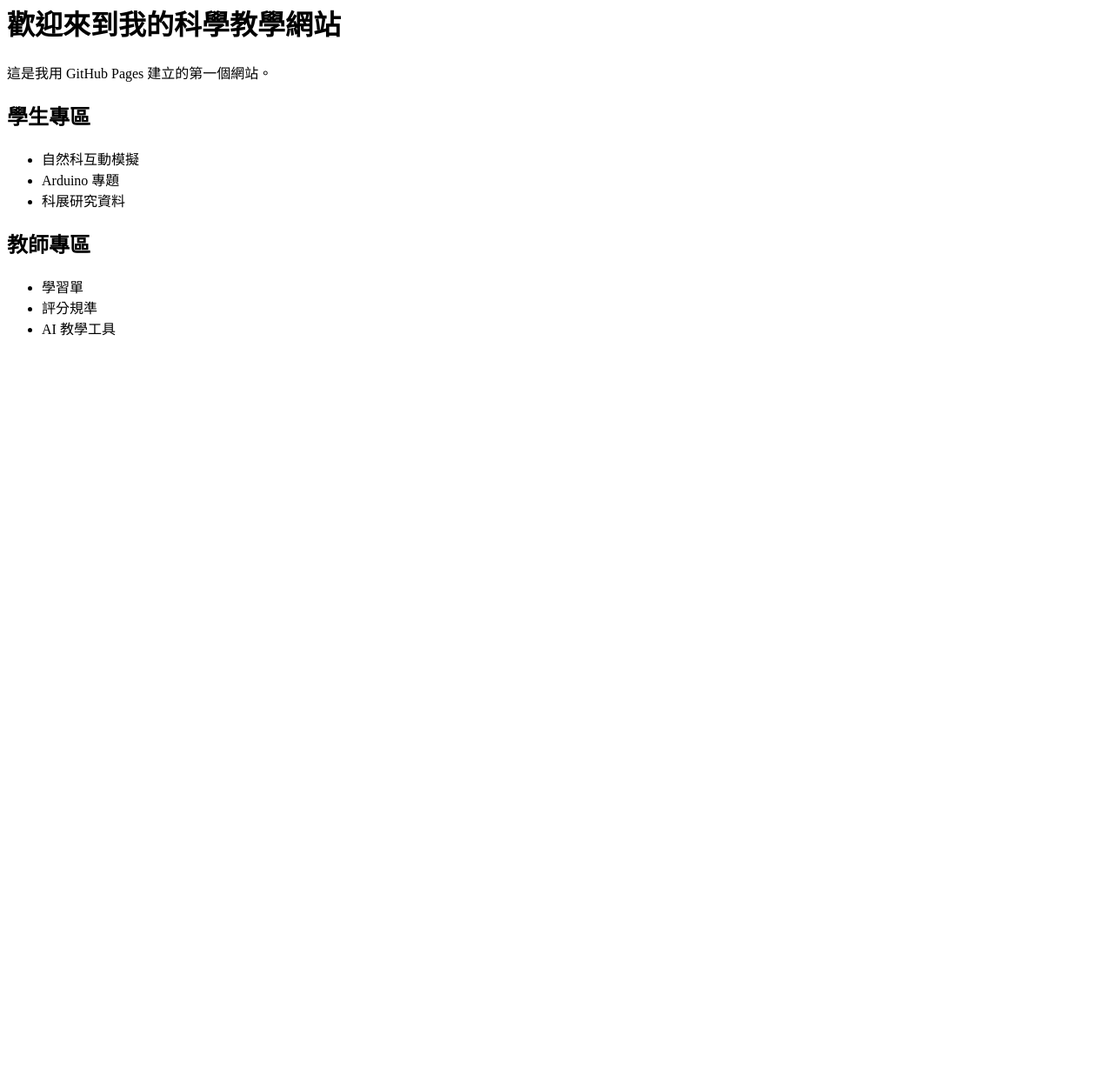
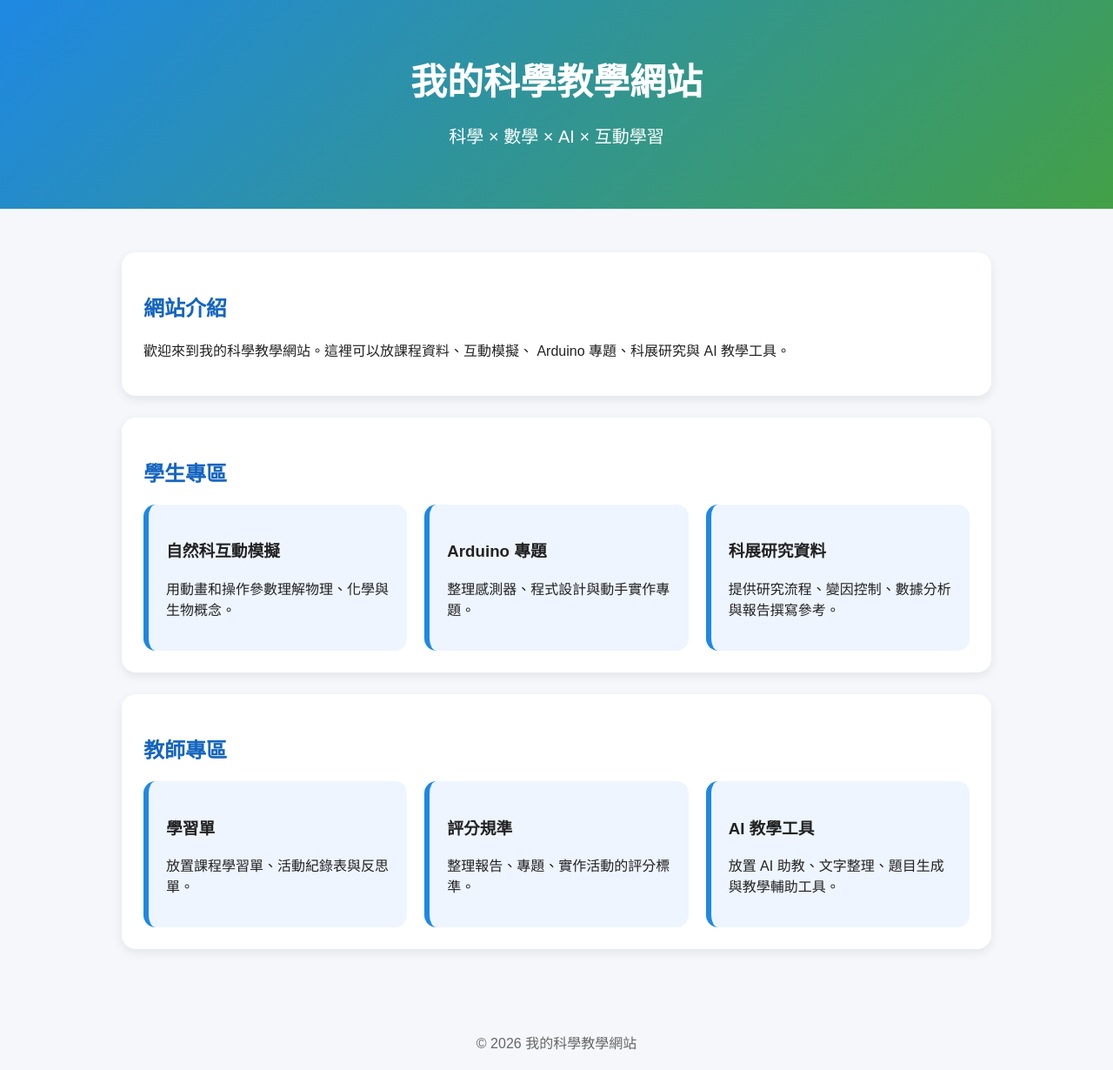
Before and after one commit to pinebang/pinebang.github.io, a plain HTML site: page index.html in a window 1280 px wide. Shown: the part 18-1248 px from the top of the page at 87% size. Before the commit the page ends 800 px from the top, so only its background shows below. Drawn offline with Linux system fonts and the light colour scheme.

Commit message:
Update index.html

```diff
--- a/index.html
+++ b/index.html
@@ -3,23 +3,127 @@
 <head>
   <meta charset="UTF-8">
   <title>我的科學教學網站</title>
+  <style>
+    body {
+      font-family: "Microsoft JhengHei", Arial, sans-serif;
+      margin: 0;
+      background: #f5f7fb;
+      color: #222;
+    }
+
+    header {
+      background: linear-gradient(135deg, #1e88e5, #43a047);
+      color: white;
+      padding: 50px 30px;
+      text-align: center;
+    }
+
+    header h1 {
+      font-size: 42px;
+      margin-bottom: 10px;
+    }
+
+    header p {
+      font-size: 20px;
+    }
+
+    main {
+      max-width: 1000px;
+      margin: 30px auto;
+      padding: 20px;
+    }
+
+    .section {
+      background: white;
+      padding: 25px;
+      margin-bottom: 25px;
+      border-radius: 16px;
+      box-shadow: 0 4px 12px rgba(0,0,0,0.08);
+    }
+
+    h2 {
+      color: #1565c0;
+    }
+
+    .cards {
+      display: grid;
+      grid-template-columns: repeat(auto-fit, minmax(220px, 1fr));
+      gap: 20px;
+    }
+
+    .card {
+      background: #eef5ff;
+      padding: 20px;
+      border-radius: 14px;
+      border-left: 6px solid #1e88e5;
+    }
+
+    footer {
+      text-align: center;
+      padding: 20px;
+      color: #666;
+    }
+  </style>
 </head>
+
 <body>
-  <h1>歡迎來到我的科學教學網站</h1>
-  <p>這是我用 GitHub Pages 建立的第一個網站。</p>
+  <header>
+    <h1>我的科學教學網站</h1>
+    <p>科學 × 數學 × AI × 互動學習</p>
+  </header>
 
-  <h2>學生專區</h2>
-  <ul>
-    <li>自然科互動模擬</li>
-    <li>Arduino 專題</li>
-    <li>科展研究資料</li>
-  </ul>
+  <main>
+    <section class="section">
+      <h2>網站介紹</h2>
+      <p>
+        歡迎來到我的科學教學網站。這裡可以放課程資料、互動模擬、
+        Arduino 專題、科展研究與 AI 教學工具。
+      </p>
+    </section>
 
-  <h2>教師專區</h2>
-  <ul>
-    <li>學習單</li>
-    <li>評分規準</li>
-    <li>AI 教學工具</li>
-  </ul>
+    <section class="section">
+      <h2>學生專區</h2>
+      <div class="cards">
+        <div class="card">
+          <h3>自然科互動模擬</h3>
+          <p>用動畫和操作參數理解物理、化學與生物概念。</p>
+        </div>
+
+        <div class="card">
+          <h3>Arduino 專題</h3>
+          <p>整理感測器、程式設計與動手實作專題。</p>
+        </div>
+
+        <div class="card">
+          <h3>科展研究資料</h3>
+          <p>提供研究流程、變因控制、數據分析與報告撰寫參考。</p>
+        </div>
+      </div>
+    </section>
+
+    <section class="section">
+      <h2>教師專區</h2>
+      <div class="cards">
+        <div class="card">
+          <h3>學習單</h3>
+          <p>放置課程學習單、活動紀錄表與反思單。</p>
+        </div>
+
+        <div class="card">
+          <h3>評分規準</h3>
+          <p>整理報告、專題、實作活動的評分標準。</p>
+        </div>
+
+        <div class="card">
+          <h3>AI 教學工具</h3>
+          <p>放置 AI 助教、文字整理、題目生成與教學輔助工具。</p>
+        </div>
+      </div>
+    </section>
+  </main>
+
+  <footer>
+    © 2026 我的科學教學網站
+  </footer>
 </body>
 </html>
```
